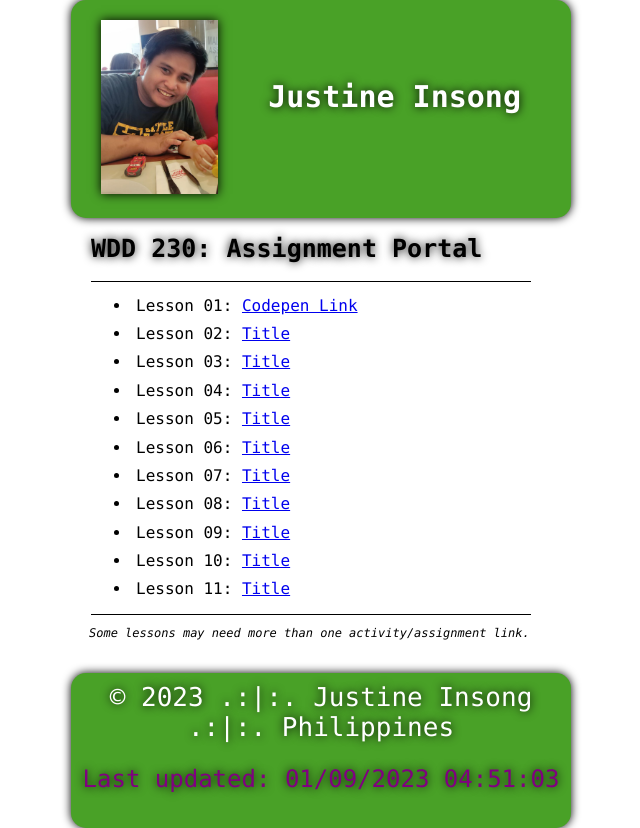
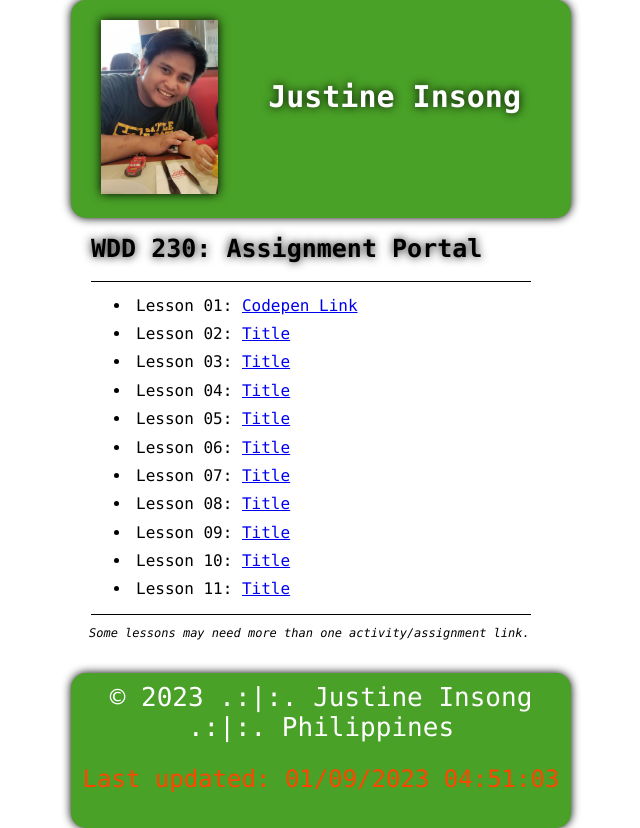
Before and after one commit to eskeme/wdd230, a plain HTML site: page index.html in a window 1280 px wide. Shown: the whole page, without its empty margins (319-959 px from the left). Drawn offline with Linux system fonts and the light colour scheme.

Commit message:
Contrast error fix

```diff
--- a/styles/myownstyle.css
+++ b/styles/myownstyle.css
@@ -64,7 +64,6 @@ h1, li, p {
   .footer-wrap {
     font-size: 26px;
     color: white;
-    text-shadow: 0px 0px 10px #000000;
     text-align: center;
     padding: 10px;
     font-family: "Lucida Console", "Courier New", monospace;
@@ -72,5 +71,5 @@ h1, li, p {
 
   .updated {
     font-size: 24px;
-    color: purple;
+    color: orangered;
   }
```
